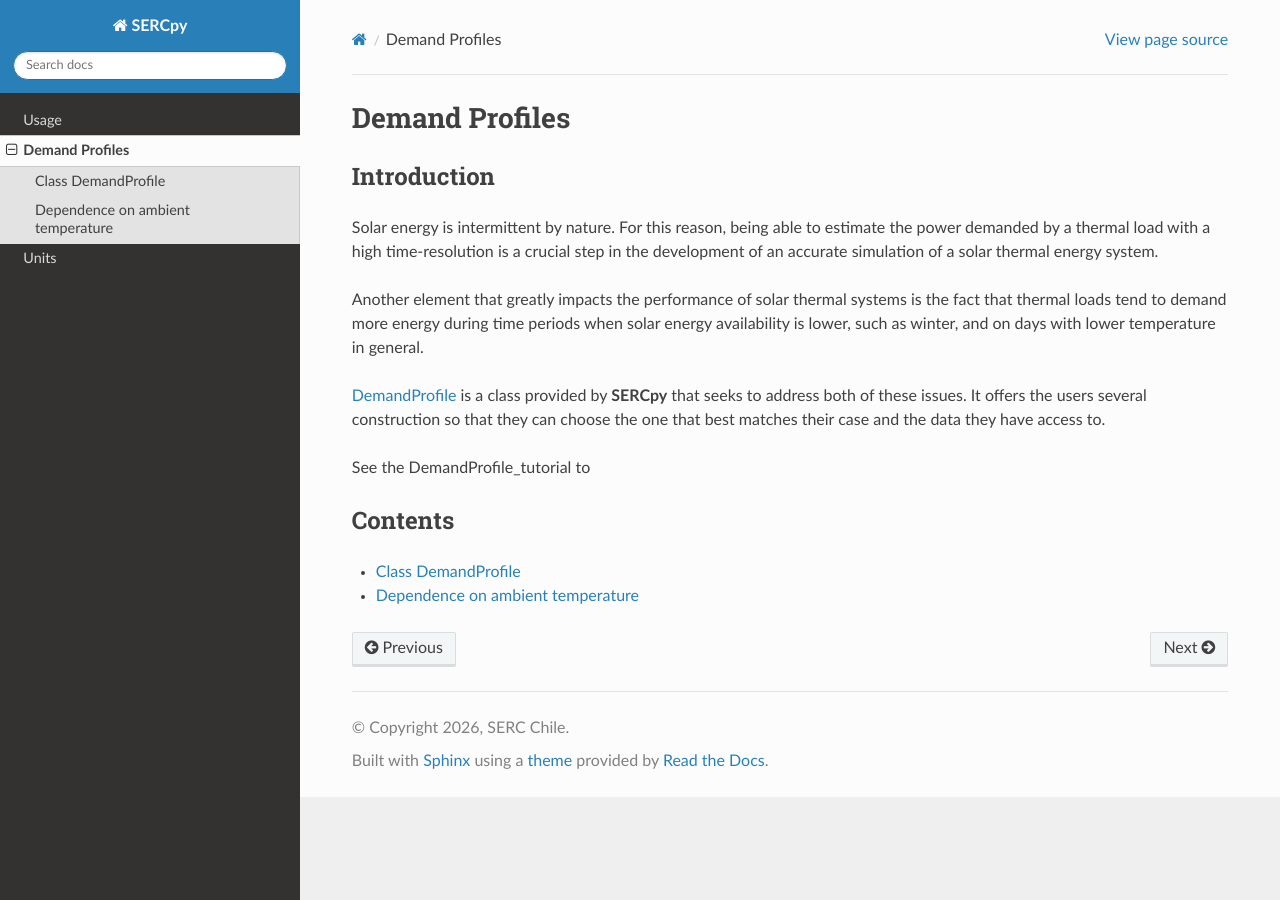
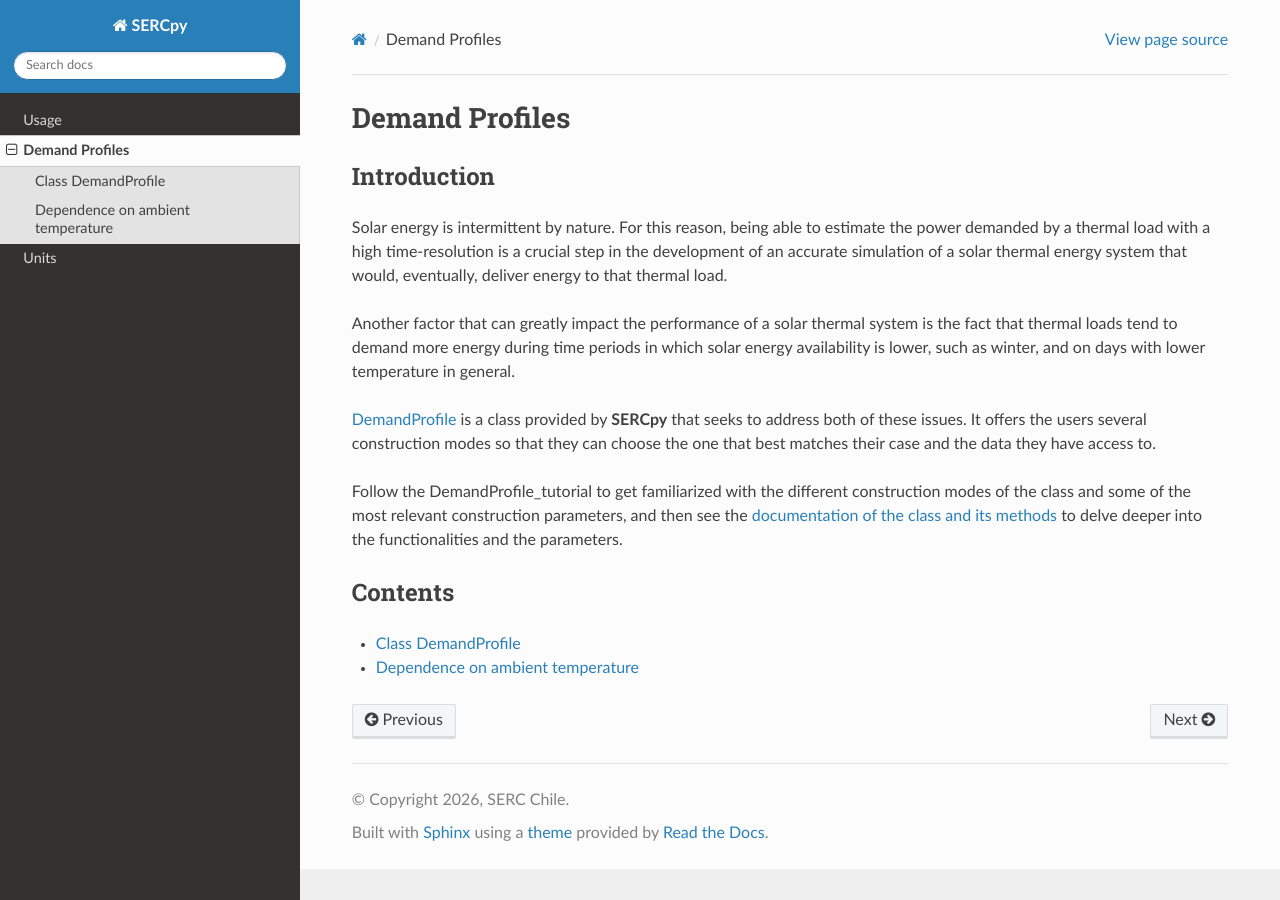
Before and after one commit to serc-chile/SERCpy, a Sphinx documentation site: the page built from docs/source/demand_profile.rst, in a window 1280 px wide. Built offline with Sphinx 7.4.7 and the Read the Docs theme 3.1.0, drawn with Linux system fonts in a browser that asks for light colours; pages that are not in the unit, such as notebooks, are missing from menus.

Commit message:
Update demand_profile.rst

```diff
--- a/docs/source/demand_profile.rst
+++ b/docs/source/demand_profile.rst
@@ -4,13 +4,13 @@ Demand Profiles
 Introduction
 ------------
 
-Solar energy is intermittent by nature. For this reason, being able to estimate the power demanded by a thermal load with a high time-resolution is a crucial step in the development of an accurate simulation of a solar thermal energy system.
+Solar energy is intermittent by nature. For this reason, being able to estimate the power demanded by a thermal load with a high time-resolution is a crucial step in the development of an accurate simulation of a solar thermal energy system that would, eventually, deliver energy to that thermal load.
 
-Another element that greatly impacts the performance of solar thermal systems is the fact that thermal loads tend to demand more energy during time periods when solar energy availability is lower, such as winter, and on days with lower temperature in general.
+Another factor that can greatly impact the performance of a solar thermal system is the fact that thermal loads tend to demand more energy during time periods in which solar energy availability is lower, such as winter, and on days with lower temperature in general.
 
-:doc:`DemandProfile <demand_profile_class>` is a class provided by **SERCpy** that seeks to address both of these issues. It offers the users several construction so that they can choose the one that best matches their case and the data they have access to.
+:doc:`DemandProfile <demand_profile_class>` is a class provided by **SERCpy** that seeks to address both of these issues. It offers the users several construction modes so that they can choose the one that best matches their case and the data they have access to.
 
-See the :doc:`DemandProfile_tutorial` to
+Follow the :doc:`DemandProfile_tutorial` to get familiarized with the different construction modes of the class and some of the most relevant construction parameters, and then see the :doc:`documentation of the class and its methods <demand_profile_class>` to delve deeper into the functionalities and the parameters.
 
 Contents
 --------
```
